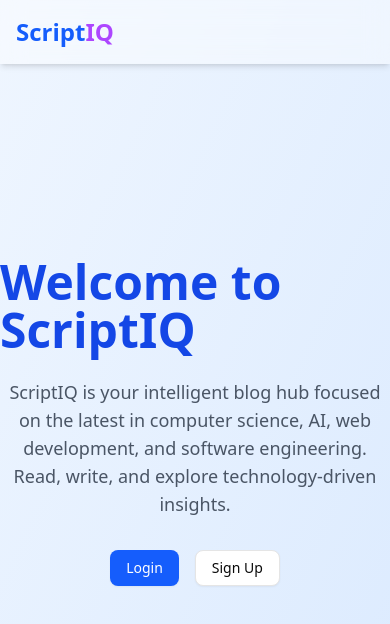
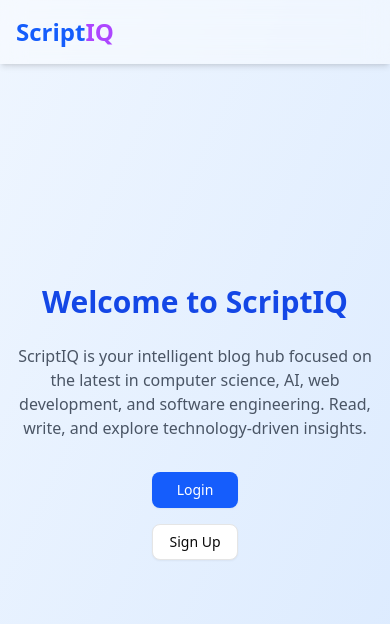
Before and after one commit to OmkarGaikwad5/ScriptIQ-Frontend, a Next.js app: page /landing in a window 390 px wide. Shown: the top 624 px of the page. Built offline with nearby package versions, Linux system fonts and the light colour scheme.

Commit message:
Landing Page Fixed

```diff
--- a/app/landing/page.jsx
+++ b/app/landing/page.jsx
@@ -1,5 +1,3 @@
-
-// app/landing/page.jsx
 "use client";
 import { Button } from "@/components/ui/button";
 import { motion } from "framer-motion";
@@ -13,20 +11,31 @@ export default function LandingPage() {
       initial={{ opacity: 0, y: 20 }}
       animate={{ opacity: 1, y: 0 }}
       transition={{ duration: 0.5 }}
-      className="min-h-screen flex flex-col items-center justify-center bg-gradient-to-br from-blue-50 to-blue-100 dark:from-zinc-900 dark:to-black"
+      className="min-h-screen flex items-center justify-center bg-gradient-to-br from-blue-50 to-blue-100 dark:from-zinc-900 dark:to-black px-4"
     >
-      <h1 className="text-5xl font-bold mb-6 text-blue-700 dark:text-white">Welcome to ScriptIQ</h1>
-      <p className="text-lg text-gray-600 dark:text-gray-300 max-w-xl text-center">
+      <div className="max-w-3xl w-full text-center flex flex-col items-center">
+        <h1 className="text-3xl sm:text-4xl md:text-5xl font-bold mb-6 text-blue-700 dark:text-white">
+          Welcome to ScriptIQ
+        </h1>
+        <p className="text-base sm:text-lg text-gray-600 dark:text-gray-300 max-w-xl">
           ScriptIQ is your intelligent blog hub focused on the latest in computer science, AI,
           web development, and software engineering. Read, write, and explore technology-driven insights.
         </p>
-      <div className="flex gap-4 mt-8">
-        <Button onClick={() => router.push("/login")} className="bg-blue-600 hover:bg-blue-700 text-white cursor-pointer">
+        <div className="flex flex-col sm:flex-row gap-4 mt-8">
+          <Button
+            onClick={() => router.push("/login")}
+            className="bg-blue-600 hover:bg-blue-700 text-white cursor-pointer w-full sm:w-auto"
+          >
             Login
           </Button>
-        <Button onClick={() => router.push("/register")} className="cursor-pointer" variant="outline">
+          <Button
+            onClick={() => router.push("/register")}
+            className="cursor-pointer w-full sm:w-auto"
+            variant="outline"
+          >
             Sign Up
           </Button>
+        </div>
       </div>
     </motion.div>
   );
--- a/app/register/page.jsx
+++ b/app/register/page.jsx
@@ -20,11 +20,18 @@ const handleSubmit = async (e) => {
   e.preventDefault();
   try {
     const res = await register(form);
+
+    // ✅ Save token in localStorage
     localStorage.setItem("token", res.data.token);
+
+    // ✅ Set token in cookie so middleware can detect auth
+    Cookies.set("token", res.data.token, { expires: 1 });
+
     toast.success("Account created 🎉");
     router.push("/");
   } catch (err) {
-    toast.error("Registration failed ❌",err);
+    console.error("Registration error:", err);
+    toast.error("Registration failed ❌");
   }
 };
 
```
Lines whose indentation alone changed are shown as unchanged.
